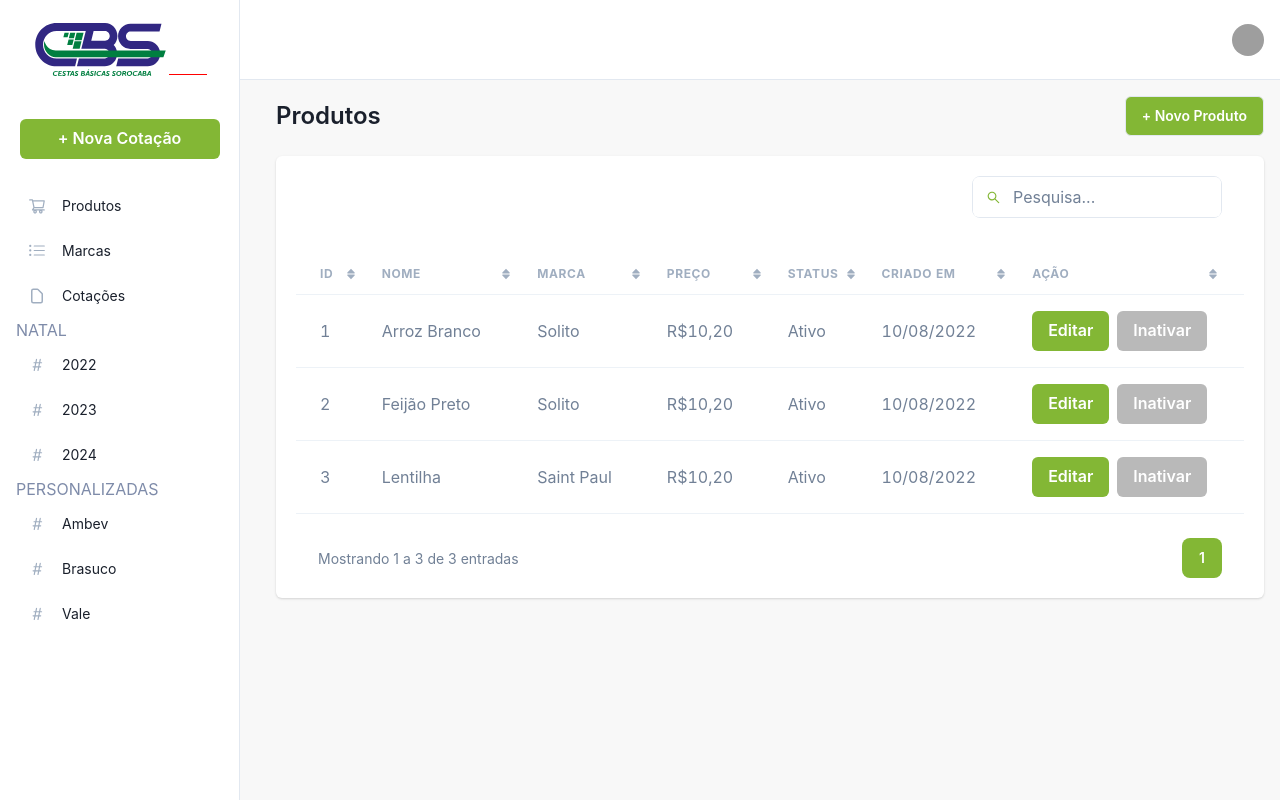
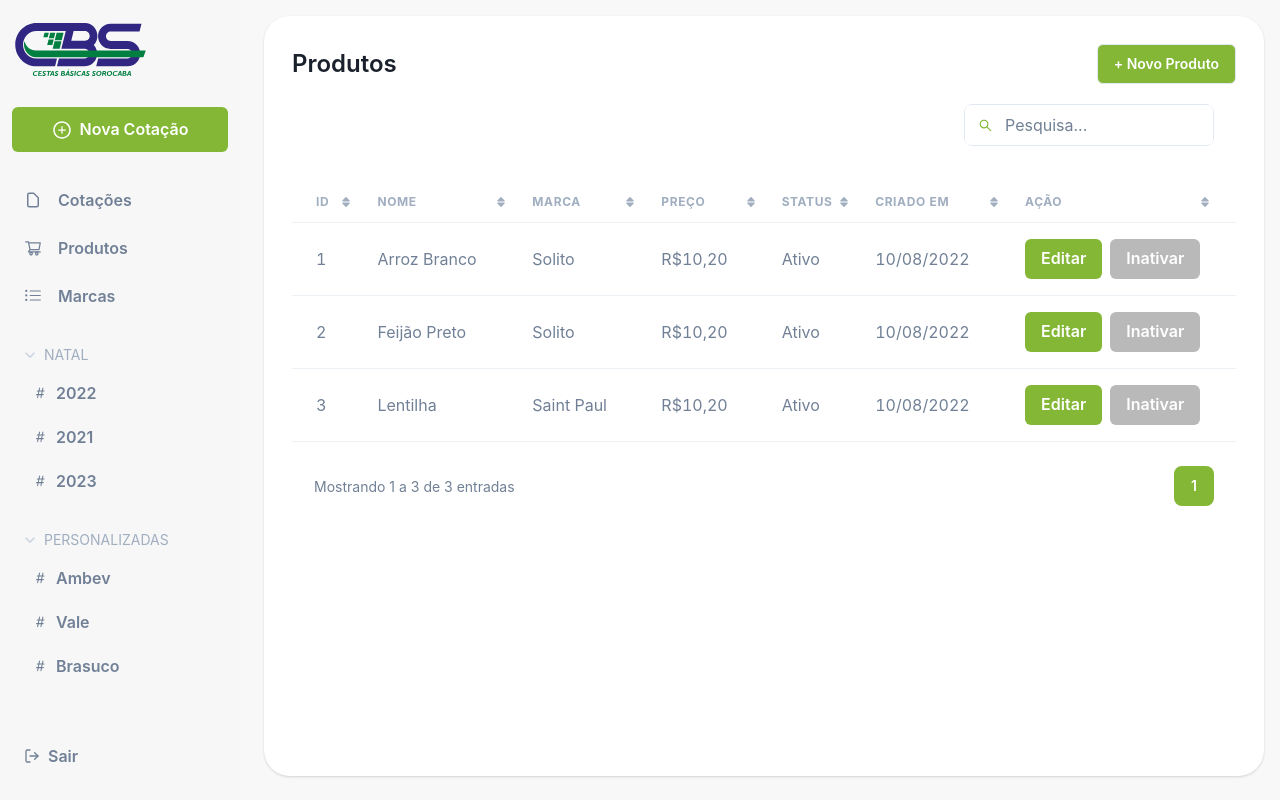
Before and after one commit to PedroMiotti/cbs-quotation-web, a React (Create React App) app: page / in a window 1280 px wide. Built offline with nearby package versions, Linux system fonts and the light colour scheme; grey boxes are pictures that could not be loaded.

Commit message:
chore: modified header

```diff
--- a/src/App.tsx
+++ b/src/App.tsx
@@ -1,10 +1,8 @@
 import * as React from "react";
 import { Box, ChakraProvider } from "@chakra-ui/react";
-import QuotationBoard from "./components/QuotationBoard";
-import SidebarWithHeader from "./components/HeaderWithSidebar";
 import { BrowserRouter, Route, Routes } from "react-router-dom";
 import PrivateRoute from "./components/PrivateRoute";
-import routes from "./navigation/routes";
+import routes from "./routes";
 
 function App() {
   return (
--- a/src/components/HeaderWithSidebar/index.tsx
+++ b/src/components/HeaderWithSidebar.tsx
@@ -1,9 +1,15 @@
 import { ReactNode, useContext, useEffect, useState } from "react";
 import {
+  Accordion,
+  AccordionButton,
+  AccordionItem,
+  AccordionPanel,
   Avatar,
   Box,
   BoxProps,
   Button,
+  Card,
+  CardBody,
   CloseButton,
   Container,
   Drawer,
@@ -11,6 +17,7 @@ import {
   Flex,
   FlexProps,
   HStack,
+  Hide,
   Icon,
   IconButton,
   Image,
@@ -29,14 +36,21 @@ import {
 import { ReactText } from "react";
 import { IconType } from "react-icons";
 import { useLocation } from "react-router-dom";
+import logo from "../assets/logo.svg";
+import { ChevronDownIcon } from "@chakra-ui/icons";
+import { Quotation } from "../types/Quotation";
+import { AiOutlineShoppingCart, AiOutlinePlusCircle } from "react-icons/ai";
 import { FiMenu } from "react-icons/fi";
-import { AiOutlineShoppingCart } from "react-icons/ai";
-import { BsListUl } from "react-icons/bs";
 import { HiOutlineDocument } from "react-icons/hi";
-import { BsHash } from "react-icons/bs";
-import logo from "../../assets/logo.svg";
+import { BsHash, BsListUl } from "react-icons/bs";
+import { FiLogOut } from "react-icons/fi";
 
 const Tabs = [
+  {
+    name: "Cotações",
+    icon: HiOutlineDocument,
+    route: "/",
+  },
   {
     name: "Produtos",
     icon: AiOutlineShoppingCart,
@@ -47,42 +61,38 @@ const Tabs = [
     icon: BsListUl,
     route: "/",
   },
+];
+
+const quotations: Quotation[] = [
   {
-    name: "Cotações",
-    icon: HiOutlineDocument,
-    route: "/",
+    id: 1,
+    name: "2022",
+    type: "CHRISTMAS",
   },
   {
-    title: "NATAL",
-    name: "2022",
-    icon: BsHash,
-    route: "/",
+    id: 2,
+    name: "2021",
+    type: "CHRISTMAS",
   },
   {
+    id: 3,
     name: "2023",
-    icon: BsHash,
-    route: "/",
+    type: "CHRISTMAS",
   },
   {
-    name: "2024",
-    icon: BsHash,
-    route: "/",
+    id: 4,
+    name: "Ambev",
+    type: "CUSTOM",
   },
   {
-    title: "PERSONALIZADAS",
-    name: "Ambev",
-    icon: BsHash,
-    route: "/",
+    id: 5,
+    name: "Vale",
+    type: "CUSTOM",
   },
   {
+    id: 6,
     name: "Brasuco",
-    icon: BsHash,
-    route: "/",
-  },
-  {
-    name: "Vale",
-    icon: BsHash,
-    route: "/",
+    type: "CUSTOM",
   },
 ];
 
@@ -102,8 +112,6 @@ export default function SidebarWithHeader({
   ].some((path) => location.pathname.startsWith(path));
 
   const [isSidebarOpen, setSidebarOpen] = useState(isSidebarOpenURL);
-
-  console.log(isSidebarOpenURL);
 
   useEffect(() => {
     if (!isSidebarOpenURL) {
@@ -152,8 +160,11 @@ export default function SidebarWithHeader({
           />
         </DrawerContent>
       </Drawer>
-      {/* mobilenav */}
-      <MobileNav onOpen={onOpen} />
+
+      <Hide above="md">
+        <MobileNav onOpen={onOpen} />
+      </Hide>
+
       <Box
         ml={{ base: 0, md: isSidebarOpen ? 60 : 55 }}
         p="4"
@@ -173,7 +184,11 @@ export default function SidebarWithHeader({
             onClick={handleSidebarToggle}
           />
         </Box>
-        <Box ml={"5"}>{children}</Box>
+        <Box ml={"2"} height='95vh'>
+          <Card height='100%' bg='white'  borderRadius='26px'>
+            <CardBody p={7}>{children}</CardBody>
+          </Card>
+        </Box>
       </Box>
     </Box>
   );
@@ -193,9 +208,7 @@ const SidebarContent = ({
 }: SidebarProps) => {
   return (
     <Box
-      bg={useColorModeValue("white", "gray.900")}
-      borderRight="1px"
-      borderRightColor={useColorModeValue("gray.200", "gray.700")}
+      bg={useColorModeValue("#F7F7F7", "gray.900")}
       w={isSidebarOpen ? { base: "full", md: "60" } : "80px"}
       pos="fixed"
       h="full"
@@ -203,23 +216,15 @@ const SidebarContent = ({
     >
       <Flex
         alignItems="center"
-        mx="8"
+        mx="3"
         justifyContent="space-between"
-        mb={10}
         mt={5}
+        mb={7}
       >
         <Image
           src={logo}
           alt="Knower Logo"
           maxHeight={isSidebarOpen ? 100 : 50}
-        />
-        <div
-          style={{
-            height: 50,
-            width: "100%",
-            borderBottomColor: "red",
-            borderBottomWidth: 1,
-          }}
         />
 
         <CloseButton display={{ base: "flex", md: "none" }} onClick={onClose} />
@@ -228,25 +233,24 @@ const SidebarContent = ({
         <Button
           bg={"#83B735"}
           color={"#FFFFFF"}
-          w={"200px"}
+          w={"full"}
+          height="45px"
+          mx={3}
           _hover={{ bg: "#96c255" }}
+          display="flex"
+          justifyContent="center"
+          alignItems="center"
         >
-          + Nova Cotação
+          <Icon as={AiOutlinePlusCircle} mr={2} fontSize="20px" /> Nova Cotação
         </Button>
       </Flex>
       {Tabs.map((link) => (
         <Stack key={link.name} spacing={0}>
-          <Container
-            title={isSidebarOpen ? link.title : "-"}
-            color={"#7E8BA9"}
-            fontSize="md"
-            textTransform="uppercase"
-          >
-            {isSidebarOpen && link.title}
-          </Container>
           <NavItem
             key={`nav-item-${link.name}`}
-            fontSize="sm"
+            color="gray.500"
+            fontWeight="semibold"
+            fontSize="md"
             route={link.route}
             icon={link.icon}
             onItemClick={onItemClick}
@@ -256,6 +260,102 @@ const SidebarContent = ({
           </NavItem>
         </Stack>
       ))}
+      <Container mt={5}>
+        <Accordion
+          allowMultiple
+          defaultIndex={[0, 1]}
+          width="100%"
+          maxW="lg"
+          bg="#F7F7F7"
+          rounded="lg"
+        >
+          <AccordionItem border="none">
+            <AccordionButton
+              display="flex"
+              alignItems="center"
+              p={1}
+              _hover={{ bg: "gray.100" }}
+            >
+              <ChevronDownIcon fontSize="20px" color="gray.300" />
+              <Text fontSize="sm" ml={1} color="gray.400">
+                NATAL
+              </Text>
+            </AccordionButton>
+            <AccordionPanel pb={4}>
+              {quotations
+                .filter((quotation) => quotation.type === "CHRISTMAS")
+                .map((quotation) => (
+                  <Link
+                    key={quotation.id}
+                    href={`/quotations/${quotation.id}`}
+                    display="flex"
+                    alignItems="center"
+                    gap={2}
+                    mb={3}
+                    py={1}
+                    borderRadius={4}
+                    _hover={{ bg: "gray.100" }}
+                  >
+                    <Icon as={BsHash} color="gray.500" />
+                    <Text color="gray.500" fontWeight="semibold" fontSize="md">
+                      {quotation.name}
+                    </Text>
+                  </Link>
+                ))}
+            </AccordionPanel>
+          </AccordionItem>
+          <AccordionItem border="none">
+            <AccordionButton
+              display="flex"
+              alignItems="center"
+              p={1}
+              _hover={{ bg: "gray.100" }}
+              color="gray.800"
+            >
+              <ChevronDownIcon fontSize="20px" color="gray.300" />
+              <Text fontSize="sm" color="gray.400" ml={1}>
+                PERSONALIZADAS
+              </Text>
+            </AccordionButton>
+            <AccordionPanel pb={4}>
+              {quotations
+                .filter((quotation) => quotation.type === "CUSTOM")
+                .map((quotation) => (
+                  <Link
+                    key={quotation.id}
+                    href={`/quotations/${quotation.id}`}
+                    display="flex"
+                    alignItems="center"
+                    gap={2}
+                    mb={3}
+                    py={1}
+                    borderRadius={4}
+                    _hover={{ bg: "gray.100" }}
+                  >
+                    <Icon as={BsHash} color="gray.500" />
+                    <Text color="gray.500" fontWeight="semibold" fontSize="md">
+                      {quotation.name}
+                    </Text>
+                  </Link>
+                ))}
+            </AccordionPanel>
+          </AccordionItem>
+        </Accordion>
+      </Container>
+
+      <Box
+        display="flex"
+        alignItems="center"
+        position={'fixed'}
+        bottom={8}
+        left={6}
+        _hover={{ bg: "gray.100", cursor: "pointer" }}
+      >
+        <Icon as={FiLogOut} color="gray.500" mr={2} />
+        <Text color="gray.500" fontWeight="semibold" fontSize="md">
+          Sair
+        </Text>
+      </Box>
     </Box>
   );
 };
@@ -288,14 +388,15 @@ const NavItem = ({
     >
       <Flex
         align="center"
-        p="3"
+        p="2"
         mx="4"
+        my="1"
         borderRadius="lg"
         role="group"
         cursor="pointer"
         _hover={{
-          bg: "green.100",
-          color: "green.700",
+          bg: "rgba(131, 183, 53, .25)",
+          color: "#83B735",
         }}
         {...rest}
       >
@@ -303,9 +404,9 @@ const NavItem = ({
           <Icon
             mr="4"
             fontSize="18"
-            color="gray.400"
+            color="gray.500"
             _groupHover={{
-              color: "green.700",
+              color: "#83B735",
             }}
             as={icon}
           />
@@ -322,13 +423,10 @@ interface MobileProps extends FlexProps {
 const MobileNav = ({ onOpen, ...rest }: MobileProps) => {
   return (
     <Flex
-      // ml={{ base: 0, md: 60 }}
       px={{ base: 4, md: 4 }}
       height="20"
       alignItems="center"
-      bg={useColorModeValue("white", "gray.900")}
-      borderBottomWidth="1px"
-      borderBottomColor={useColorModeValue("gray.200", "gray.700")}
+      bg={useColorModeValue("#f8f8f8", "gray.900")}
       justifyContent={{ base: "space-between", md: "flex-end" }}
       {...rest}
     >
@@ -340,56 +438,9 @@ const MobileNav = ({ onOpen, ...rest }: MobileProps) => {
         icon={<FiMenu />}
       />
 
-      <HStack spacing={{ base: "0", md: "6" }}>
-        {/* <IconButton
-					size="lg"
-					variant="ghost"
-					aria-label="open menu"
-					icon={<FiBell />}
-				/> */}
-        <Flex alignItems={"center"}>
-          <Menu>
-            <MenuButton
-              py={2}
-              transition="all 0.3s"
-              _focus={{ boxShadow: "none" }}
-            >
-              <HStack>
-                <Avatar
-                  size={"sm"}
-                  src={
-                    "https://images.unsplash.com/photo-1619946794135-5bc917a27793?ixlib=rb-0.3.5&q=80&fm=jpg&crop=faces&fit=crop&h=200&w=200&s=b616b2c5b373a80ffc9636ba24f7a4a9"
-                  }
-                />
-                {/* <VStack
-									display={{ base: 'none', md: 'flex' }}
-									alignItems="flex-start"
-									spacing="1px"
-									ml="2">
-									<Text fontSize="sm">Justina Clark</Text>
-									<Text fontSize="xs" color="gray.600">
-										Admin
-									</Text>
-								</VStack>
-								<Box display={{ base: 'none', md: 'flex' }}>
-									<FiChevronDown />
-								</Box> */}
-              </HStack>
-            </MenuButton>
-            <MenuList
-              bg={useColorModeValue("white", "gray.900")}
-              borderColor={useColorModeValue("gray.200", "gray.700")}
-            >
-              <MenuItem>Dashboard</MenuItem>
-              <MenuItem>Perfis</MenuItem>
-              <MenuItem>Membros</MenuItem>
-
-              <MenuDivider />
-              <MenuItem>Sign out</MenuItem>
-            </MenuList>
-          </Menu>
-        </Flex>
-      </HStack>
+      <Hide above="md">
+        <Image src={logo} width={100} height={100} alt="Cbs logo" />
+      </Hide>
     </Flex>
   );
 };
--- a/src/components/PrivateRoute/index.tsx
+++ b/src/components/PrivateRoute.tsx
@@ -1,12 +1,12 @@
 import { Navigate, Outlet } from "react-router-dom";
-import SidebarWithHeader from "../HeaderWithSidebar";
+import SidebarWithHeader from "./HeaderWithSidebar";
 
 interface PrivateRouteProps {
   hasDefaultLayout: boolean;
 }
 
 function PrivateRoute({ hasDefaultLayout }: PrivateRouteProps) {
-  const isAuthenticated = true; // Todo adde real check for authenticated
+  const isAuthenticated = true; // Todo add real check for authenticated
   //localStorage.getItem('accessToken');
 
   if (!isAuthenticated) return <Navigate to="/login" replace />;
--- a/src/pages/Products/index.tsx
+++ b/src/pages/Products/index.tsx
@@ -76,31 +76,31 @@ const Products = () => {
   const columns = useMemo(
     () => [
       columnHelper.accessor("id", {
-        cell: (info) => info.getValue(),
+        cell: (info: any) => info.getValue(),
         header: "ID",
       }),
       columnHelper.accessor("name", {
-        cell: (info) => info.getValue(),
+        cell: (info: any) => info.getValue(),
         header: "NOME",
       }),
       columnHelper.accessor("brand", {
-        cell: (info) => info.getValue(),
+        cell: (info: any) => info.getValue(),
         header: "MARCA",
       }),
       columnHelper.accessor("price", {
-        cell: (info) => info.getValue(),
+        cell: (info: any) => info.getValue(),
         header: "PREÇO",
       }),
       columnHelper.accessor("status", {
-        cell: (info) => info.getValue(),
+        cell: (info: any) => info.getValue(),
         header: "STATUS",
       }),
       columnHelper.accessor("createdAt", {
-        cell: (info) => info.getValue(),
+        cell: (info: any) => info.getValue(),
         header: "CRIADO EM",
       }),
       columnHelper.accessor("action", {
-        cell: (info) => {
+        cell: (info: any) => {
           const item = info.row.original;
           return <Actions item={item} />;
         },
@@ -132,8 +132,6 @@ const Products = () => {
           + Novo Produto
         </Button>
       </Flex>
-      <Card px="0px">
-        <CardBody>
           <SearchTable
             loading={isUsersRequestPending}
             columns={columns}
@@ -141,8 +139,6 @@ const Products = () => {
             totalCount={data.length}
             fetchPaginatedData={async () => console.log("teste")}
           />
-        </CardBody>
-      </Card>
     </Flex>
   );
 };
--- a/src/navigation/routes.ts
+++ b/src/routes.ts
@@ -1,5 +1,5 @@
 import { ComponentType } from "react";
-import Products from "../pages/Products";
+import Products from "./pages/Products";
 
 interface Route {
   name: string;
```
Also changed, not shown: package.json (+7 -0 lines), 1 other file (tests, documents, lock files or other folders).
